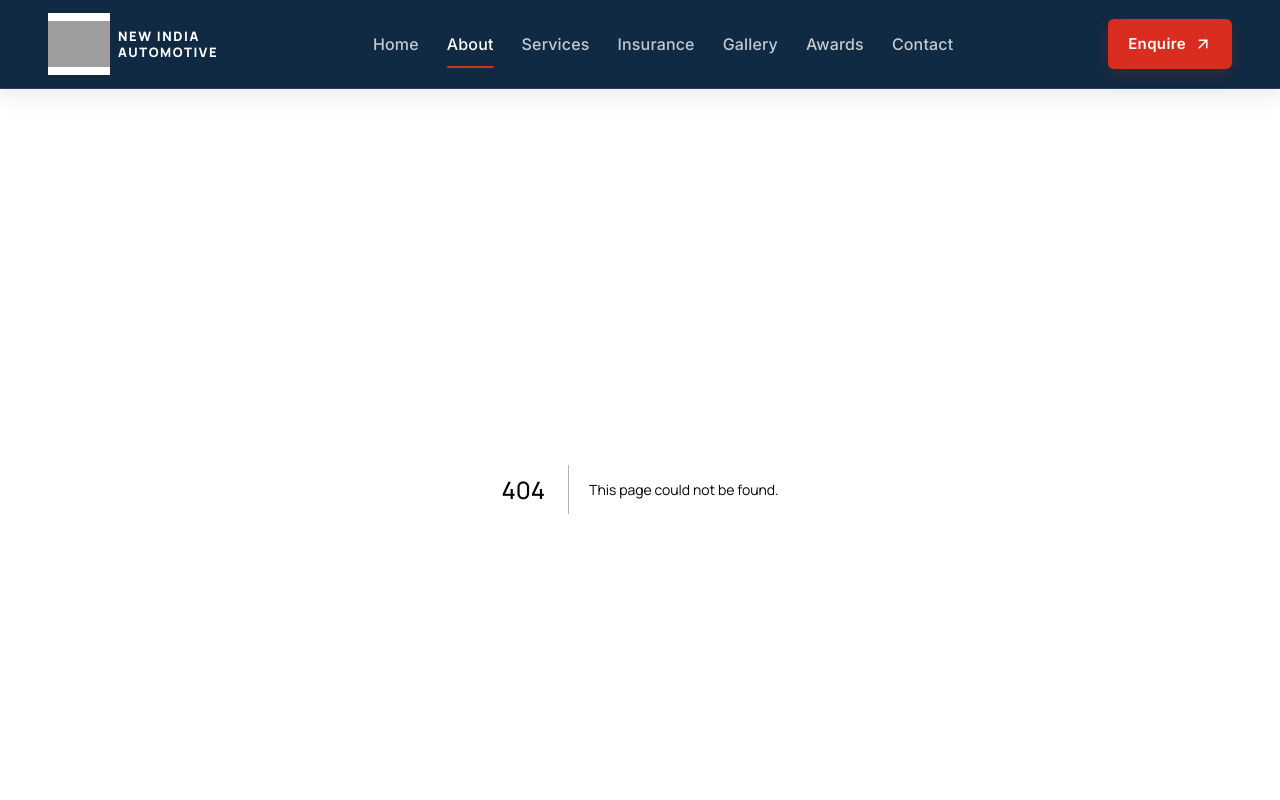
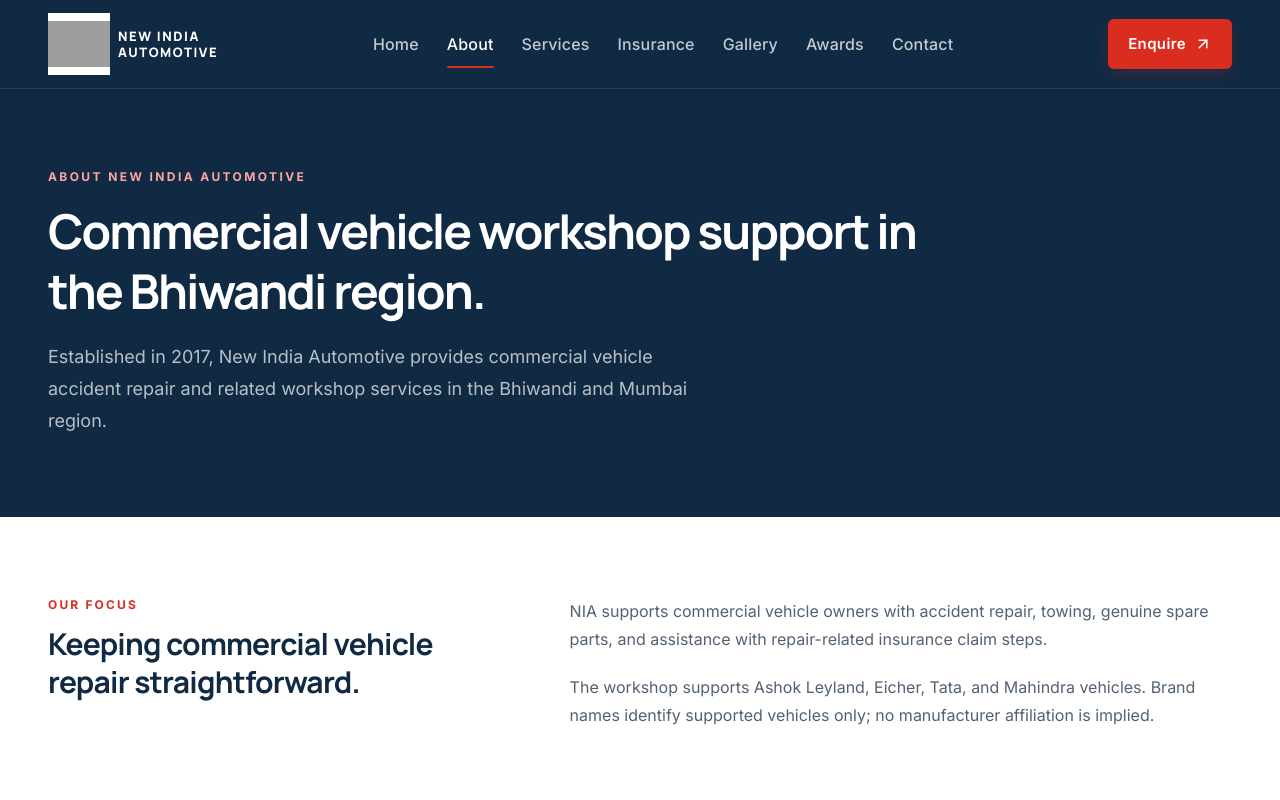
Before and after one commit to altafshaikh7/new-india-automotive-website, a Next.js app: page /about in a window 1280 px wide. Before the commit this address had no page. Shown: the top 800 px of the page. Built offline with nearby package versions, Linux system fonts and the light colour scheme; grey boxes are pictures that could not be loaded.

Commit message:
feat: add about page

```diff
--- /dev/null
+++ b/src/app/about/page.tsx
@@ -0,0 +1,46 @@
+import type { Metadata } from "next";
+import PageHero from "@/components/ui/PageHero";
+import CTASection from "@/components/sections/CTASection";
+
+export const metadata: Metadata = {
+  title: "About",
+  description:
+    "Learn about New India Automotive, a commercial vehicle repair workshop serving the Bhiwandi and Mumbai region since 2017.",
+};
+
+export default function AboutPage() {
+  return (
+    <>
+      <PageHero
+        eyebrow="About New India Automotive"
+        title="Commercial vehicle workshop support in the Bhiwandi region."
+        description="Established in 2017, New India Automotive provides commercial vehicle accident repair and related workshop services in the Bhiwandi and Mumbai region."
+      />
+      <section className="bg-white py-16 sm:py-20">
+        <div className="mx-auto grid max-w-7xl gap-10 px-5 sm:px-8 lg:grid-cols-[0.8fr_1.2fr] lg:gap-20 lg:px-12">
+          <div>
+            <p className="text-xs font-bold uppercase tracking-[0.18em] text-[#D92D20]">
+              Our focus
+            </p>
+            <h2 className="mt-3 font-heading text-3xl font-bold leading-tight tracking-tight text-[#102A43]">
+              Keeping commercial vehicle repair straightforward.
+            </h2>
+          </div>
+          <div className="space-y-5 text-base leading-7 text-[#526273]">
+            <p>
+              NIA supports commercial vehicle owners with accident repair,
+              towing, genuine spare parts, and assistance with repair-related
+              insurance claim steps.
+            </p>
+            <p>
+              The workshop supports Ashok Leyland, Eicher, Tata, and Mahindra
+              vehicles. Brand names identify supported vehicles only; no
+              manufacturer affiliation is implied.
+            </p>
+          </div>
+        </div>
+      </section>
+      <CTASection />
+    </>
+  );
+}
```
